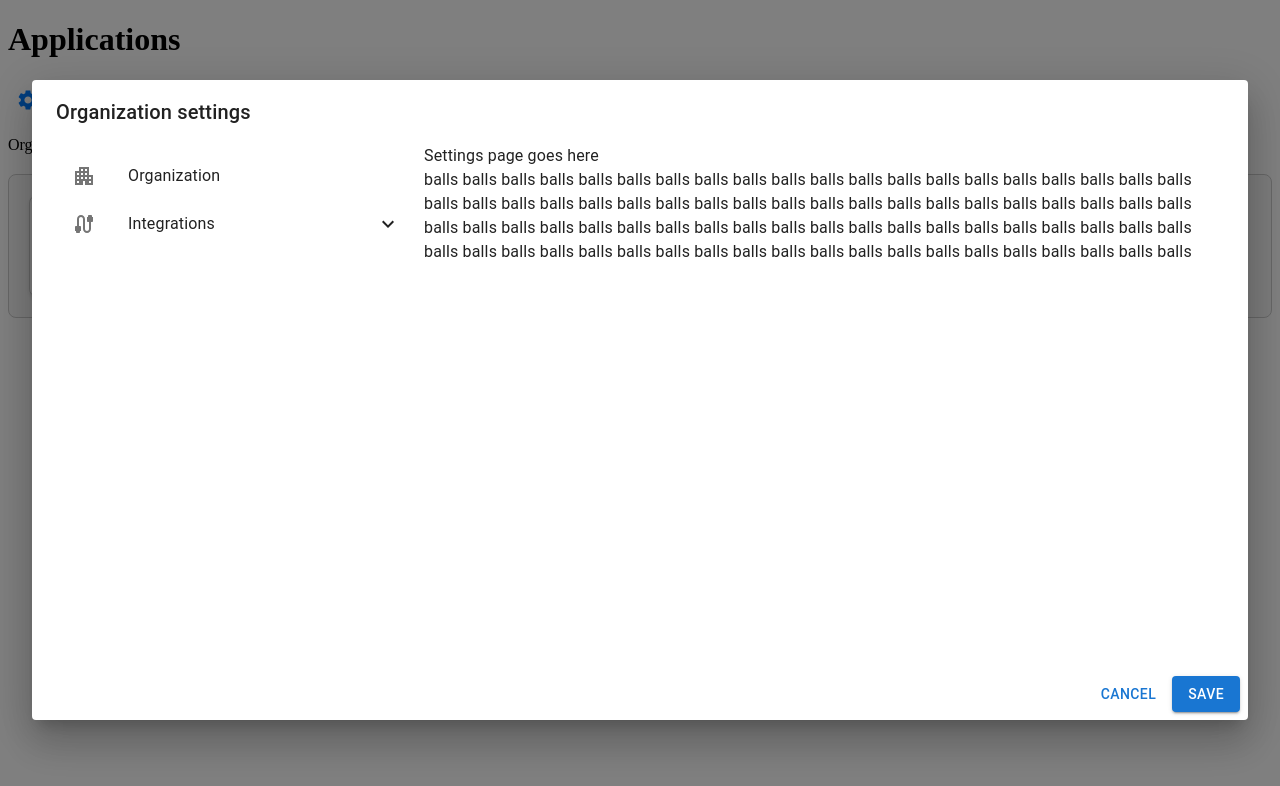
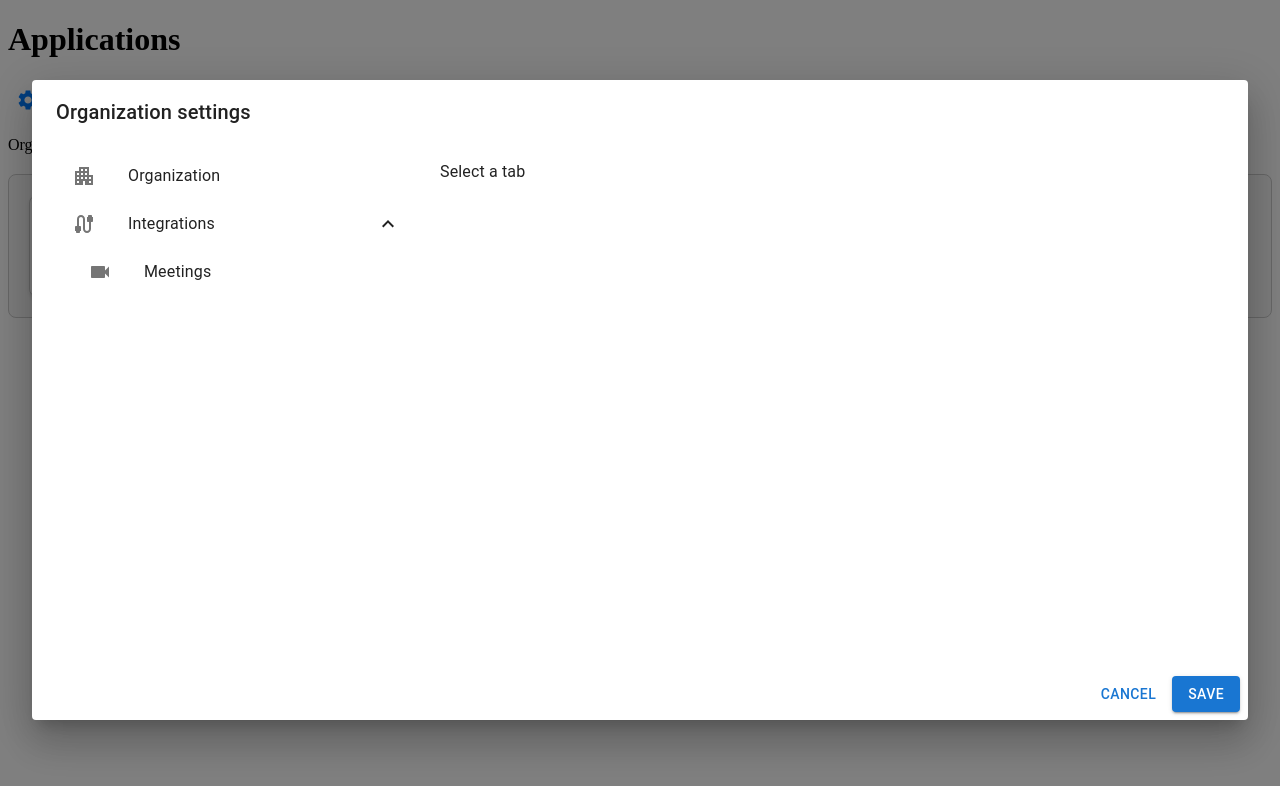
Before and after one commit to casa-business-manager/CASA, a React (Create React App) app in the folder frontend/: page /organization/1 in a window 1280 px wide. Both pictures are taken after a click on the button 28 px from the left and 99 px from the top of the page. Shown: the top 786 px of the page. Built offline with nearby package versions, Linux system fonts and the light colour scheme.

Commit message:
switch to Organization tab and structure to pass in settings

```diff
--- a/frontend/src/Settings/SettingTabs/BaseTab.jsx
+++ b/frontend/src/Settings/SettingTabs/BaseTab.jsx
@@ -2,9 +2,10 @@ import ListItemButton from "@mui/material/ListItemButton";
 import ListItemIcon from "@mui/material/ListItemIcon";
 import ListItemText from "@mui/material/ListItemText";
 
-const BaseTab = ({ Icon, Label, indentLevel = 0, page }) => {
+const BaseTab = ({ Icon, Label, indentLevel = 0, onClick }) => {
 	return (
 		<ListItemButton
+			onClick={onClick}
 			sx={{
 				// also in CollapseTab
 				pl: 2 * indentLevel + 2,
--- a/frontend/src/Settings/SettingTabs/OrganizationTab.jsx
+++ b/frontend/src/Settings/SettingTabs/OrganizationTab.jsx
@@ -1,12 +1,32 @@
 import BaseTab from "./BaseTab";
 import ApartmentIcon from "@mui/icons-material/Apartment";
+import Typography from "@mui/material/Typography";
 
-const OrganizationTab = ({ indentLevel = 0 }) => {
+const OrganizationTabSettings = ({}) => {
+	return (
+		<>
+			<Typography variant="h5">Organization</Typography>
+			<Typography
+				sx={{
+					// Increment in multiples of 4
+					pl: 4,
+				}}
+			>
+				Ian can you do this part? I think its just to edit the name,
+				description, location, users. Maybe whatever else you thing
+				would be good here.
+			</Typography>
+		</>
+	);
+};
+
+const OrganizationTab = ({ onClick, indentLevel = 0 }) => {
 	return (
 		<BaseTab
 			Icon={ApartmentIcon}
 			Label={"Organization"}
 			indentLevel={indentLevel}
+			onClick={() => onClick(OrganizationTabSettings)}
 		/>
 	);
 };
--- a/frontend/src/Settings/SettingsCollapses/BaseCollapse.jsx
+++ b/frontend/src/Settings/SettingsCollapses/BaseCollapse.jsx
@@ -8,7 +8,7 @@ import ExpandMore from "@mui/icons-material/ExpandMore";
 import ExpandLess from "@mui/icons-material/ExpandLess";
 
 const BaseCollapse = ({ Icon, Label, indentLevel = 0, page, children }) => {
-	const [open, setOpen] = useState(false);
+	const [open, setOpen] = useState(true);
 
 	const handleClick = () => {
 		setOpen(!open);
@@ -21,8 +21,8 @@ const BaseCollapse = ({ Icon, Label, indentLevel = 0, page, children }) => {
 	return (
 		<>
 			<ListItemButton
+				onClick={handleClick}
 				sx={{ pl: 2 * indentLevel + 2 }} // also in BaseTab
-				onClick={handleClick}
 			>
 				<ListItemIcon>
 					<Icon />
--- a/frontend/src/Settings/SettingsDialog.jsx
+++ b/frontend/src/Settings/SettingsDialog.jsx
@@ -16,11 +16,12 @@ import IntegrationsCollapse from "./SettingsCollapses/IntegrationsCollapse";
 
 // orgId may be null
 const SettingsDialog = ({ dialogOpen, onClose, onSave, orgSettings }) => {
-	const [open, setOpen] = useState(true);
+	const defaultComponent = <Typography>Select a tab</Typography>;
+	const [settingsPage, setSettingsPage] = useState(defaultComponent);
 
-	const handleClick = () => {
-		setOpen(!open);
-	};
+	useEffect(() => {
+		dialogOpen && setSettingsPage(defaultComponent);
+	}, [dialogOpen]);
 
 	const onCloseWrapper = () => {
 		onClose();
@@ -62,27 +63,13 @@ const SettingsDialog = ({ dialogOpen, onClose, onSave, orgSettings }) => {
 						component="nav"
 						aria-labelledby="nested-list-subheader"
 					>
-						<OrganizationTab />
+						<OrganizationTab onClick={setSettingsPage} />
 						<IntegrationsCollapse>
 							<MeetingsTab />
 						</IntegrationsCollapse>
 					</List>
-					{/* TODO: change this to the actual setting page */}
-					<Box sx={{ flex: 3 }}>
-						<Typography>Settings page goes here</Typography>
-						<Typography>
-							balls balls balls balls balls balls balls balls
-							balls balls balls balls balls balls balls balls
-							balls balls balls balls balls balls balls balls
-							balls balls balls balls balls balls balls balls
-							balls balls balls balls balls balls balls balls
-							balls balls balls balls balls balls balls balls
-							balls balls balls balls balls balls balls balls
-							balls balls balls balls balls balls balls balls
-							balls balls balls balls balls balls balls balls
-							balls balls balls balls balls balls balls balls
-						</Typography>
-					</Box>
+
+					<Box sx={{ flex: 3, m: 2 }}>{settingsPage}</Box>
 				</Box>
 			</DialogContent>
 
```
